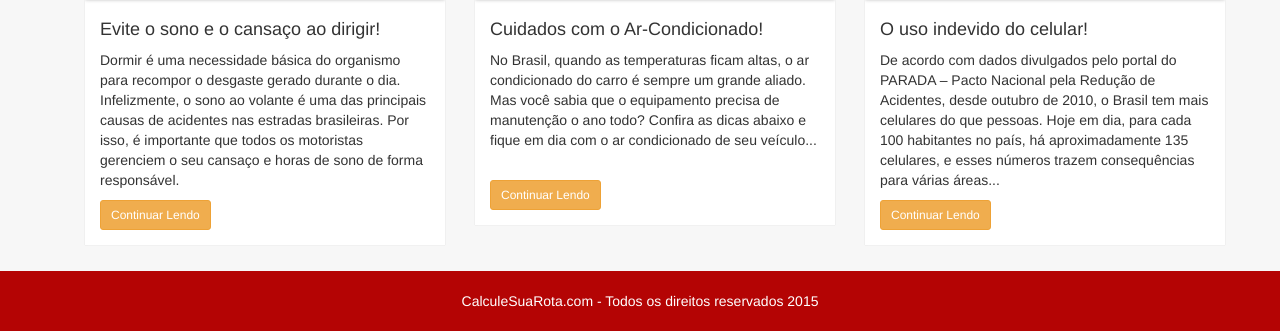
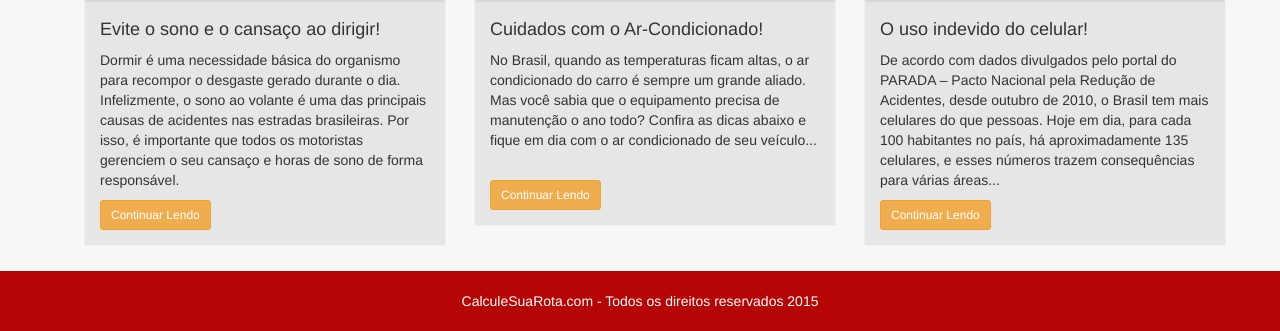
Before and after one commit to ArthurPedralli/projetoIntegrador2015, a PHP site: page /DicasSeguranca.php in a window 1280 px wide. Shown: the part 1294-1625 px from the top of the page. Run offline with PHP 8.4, Linux system fonts and the light colour scheme.

Commit message:
Atualização

```diff
--- a/css/dicasSeguranca.css
+++ b/css/dicasSeguranca.css
@@ -8,7 +8,7 @@ body
 .post
 {
     margin-bottom: 26px;
-    background-color: #FFF;
+    background-color: #E6E6E6;
     overflow: hidden;
     box-shadow: 0 0 1px #CCC;
 }
```
